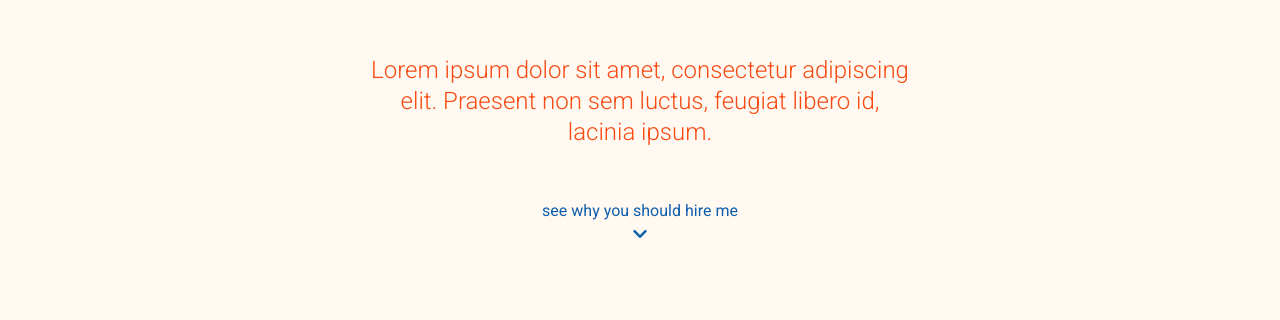
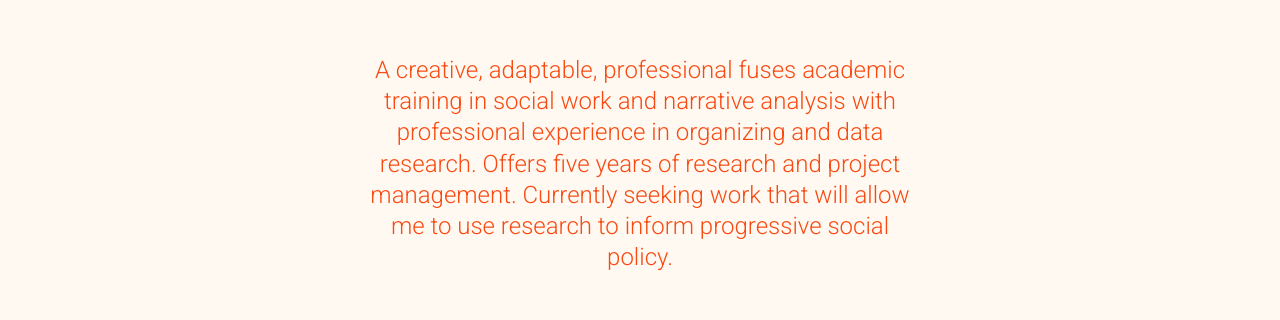
Before and after one commit to liviblocker/liviblocker.github.io, a plain HTML site: page index.html in a window 1280 px wide. Shown: the part 862-1182 px from the top of the page. Drawn offline with nearby package versions, Linux system fonts and the light colour scheme.

Commit message:
Update index.html

```diff
--- a/index.html
+++ b/index.html
@@ -52,10 +52,9 @@
 
                         <!-- Edit this text with a brief intoduction / brand statement etc. -->
                         <h5>
-                            Lorem ipsum dolor sit amet, consectetur adipiscing elit. Praesent non sem luctus,
-                            feugiat
-                            libero id,
-                            lacinia ipsum.
+                            A creative, adaptable, professional fuses academic training in social work and narrative analysis with professional experience in organizing
+                            and data research. Offers five years of research and project management. Currently seeking work that will allow me to use research to inform
+                            progressive social policy.
                         </h5>
                     </div>
                 </div>
@@ -101,14 +100,14 @@
                                 <button class="btn btn-primary" onclick="window.open('/BellyButtonBiodiversity','_blank')">View Visual</button>
                             </div>
                         </div>
-                        <div class="carousel-item">
+<!--                         <div class="carousel-item">
 
                             <!--image here -->
-                            <img src="assets/images/nasa.jpg" class="d-block w-100" alt="...">
-                            <div class="carousel-caption d-none d-md-block">
-                                <button class="btn btn-primary" onclick="window.open('/UFOs','_blank')">View Visual</button>
-                            </div>
-                        </div>
+<!--                             <img src="assets/images/nasa.jpg" class="d-block w-100" alt="..."> -->
+<!--                             <div class="carousel-caption d-none d-md-block"> -->
+<!--                                 <button class="btn btn-primary" onclick="window.open('/UFOs','_blank')">View Visual</button> -->
+<!--                             </div> -->
+<!--                         </div> --> -->
                     </div>
                 </div>
             </div>
```
